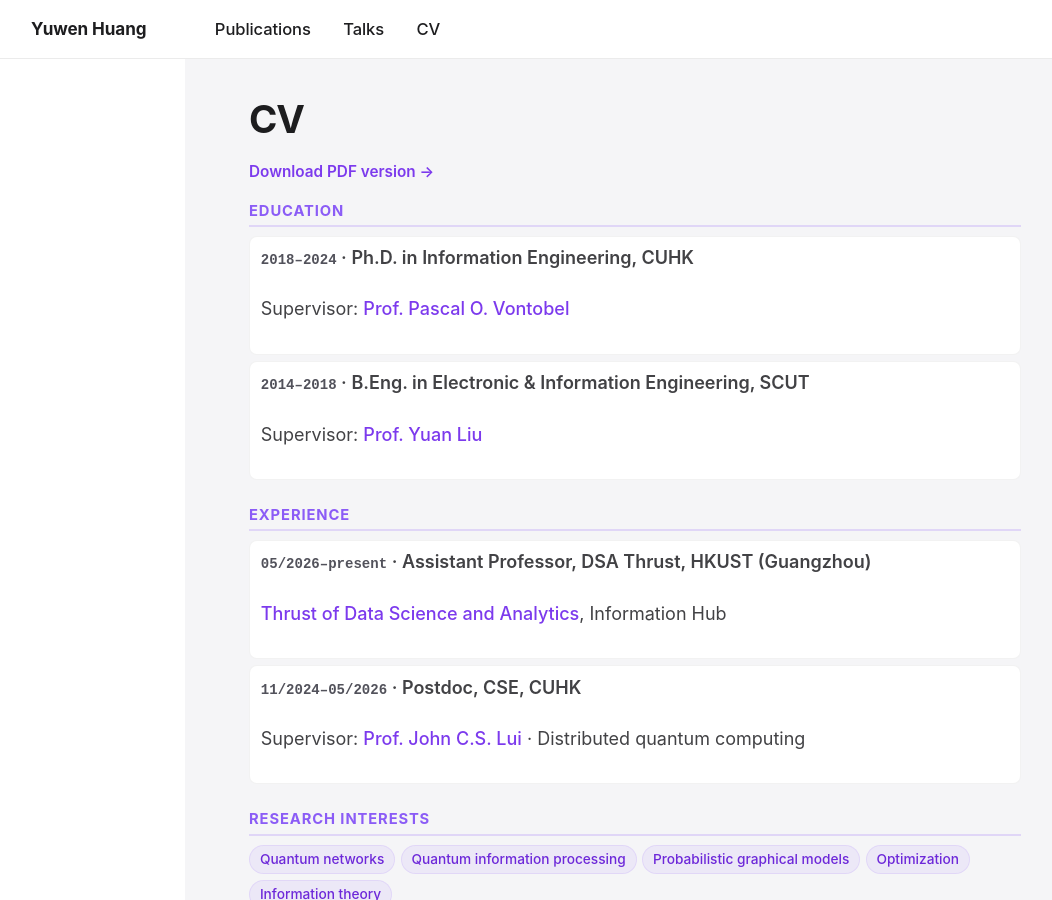
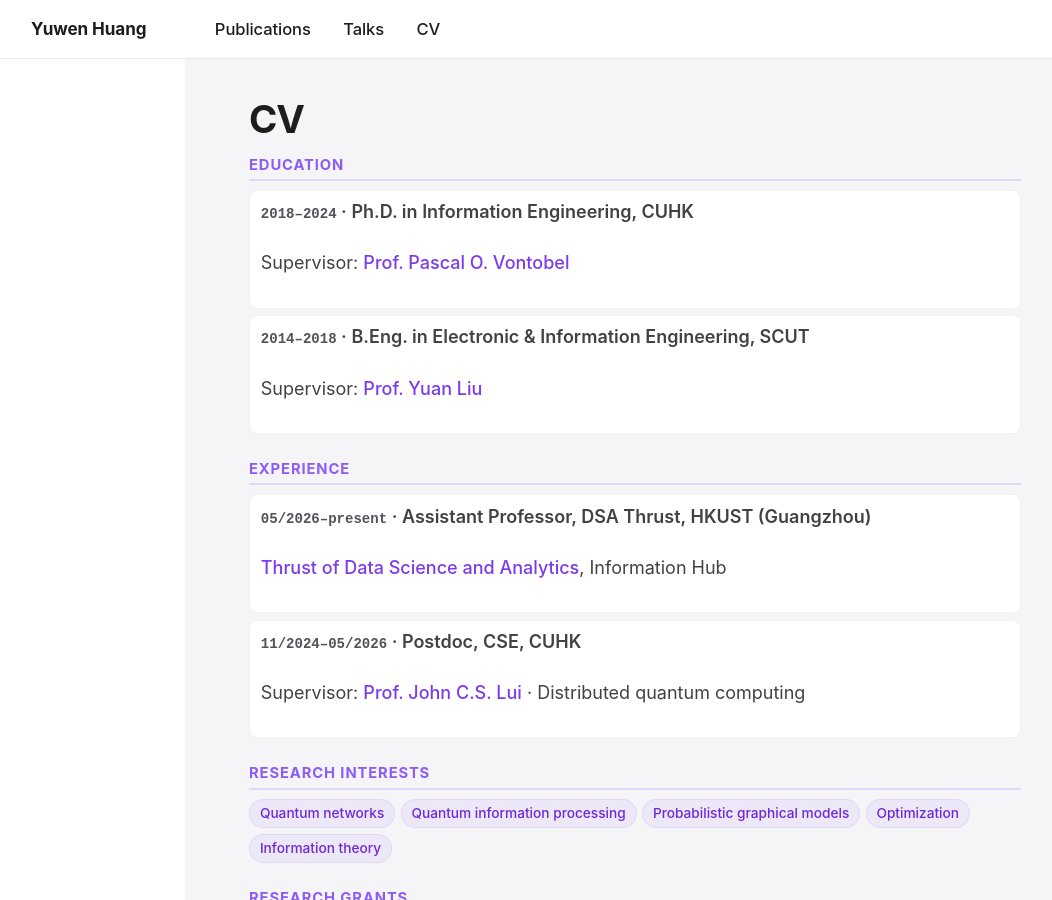
Before and after one commit to YuwenHuang0/YuwenHuang0.github.io, a Jekyll site: the page built from _pages/cv.md, in a window 1280 px wide and 900 px high. Shown: the whole window, without its empty margins (5-1057 px from the left). Built offline with Jekyll 4.4.1, drawn with Linux system fonts in a browser that asks for light colours; a script that is not in the unit is left out.

Commit message:
Remove public CV PDFs containing personal phone numbers
The CV is presented as a web page (/cv/); no downloadable PDF. Also
removes the outdated Sep 2025 CV PDF, which exposed a phone number.

Co-Authored-By: Claude Fable 5 <noreply@anthropic.com>

```diff
--- a/_pages/cv.md
+++ b/_pages/cv.md
@@ -92,7 +92,6 @@ redirect_from:
 
 <div class="inner-page" style="padding-top:clamp(1.5rem,3vw,2.5rem);">
 <h1 class="inner-page-title" style="margin-bottom:.8rem;">CV</h1>
-<p style="margin-bottom:1rem !important;"><a href="{{ '/files/cv_yuwenhuang_072026.pdf' | relative_url }}" style="font-size:.85rem;font-weight:600;color:#7c3aed !important;">Download PDF version →</a></p>
 
 <div class="cv-section">
 <h2>Education</h2>
```
Also changed, not shown: 2 other files.
